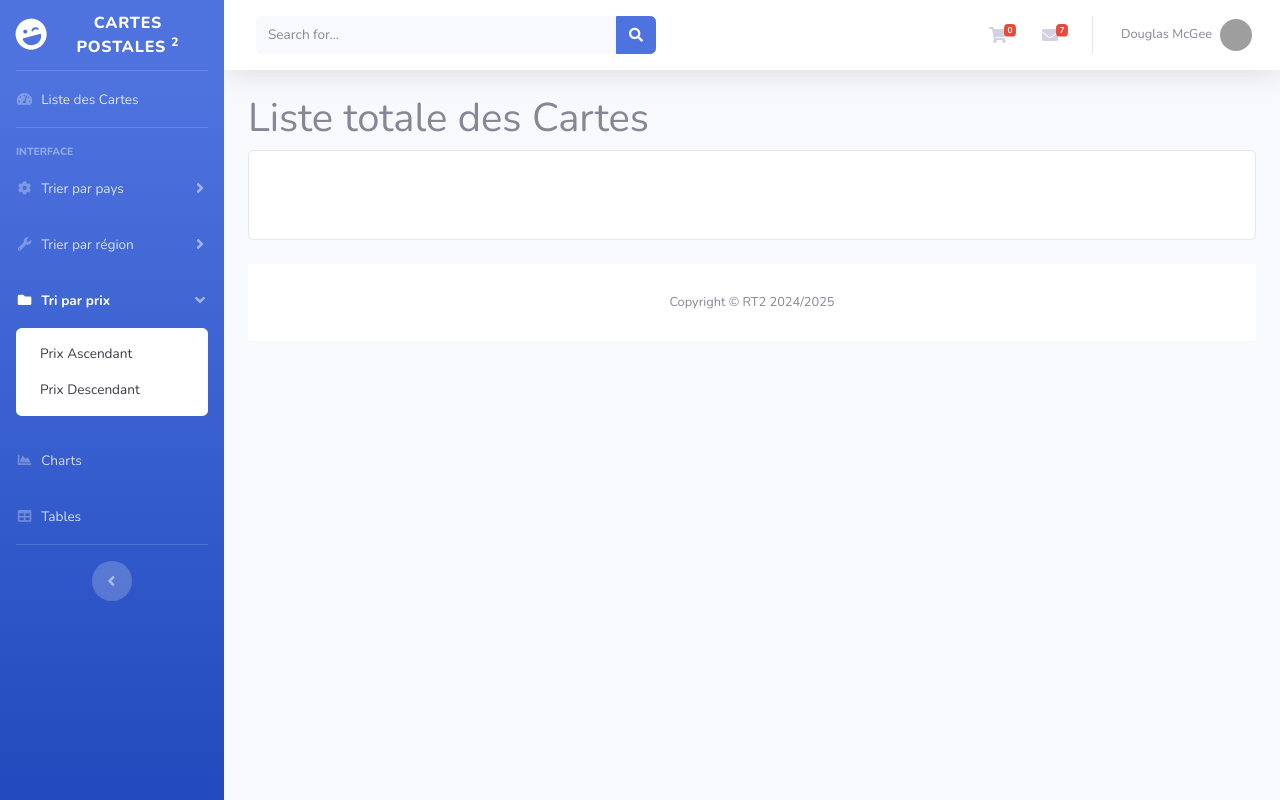
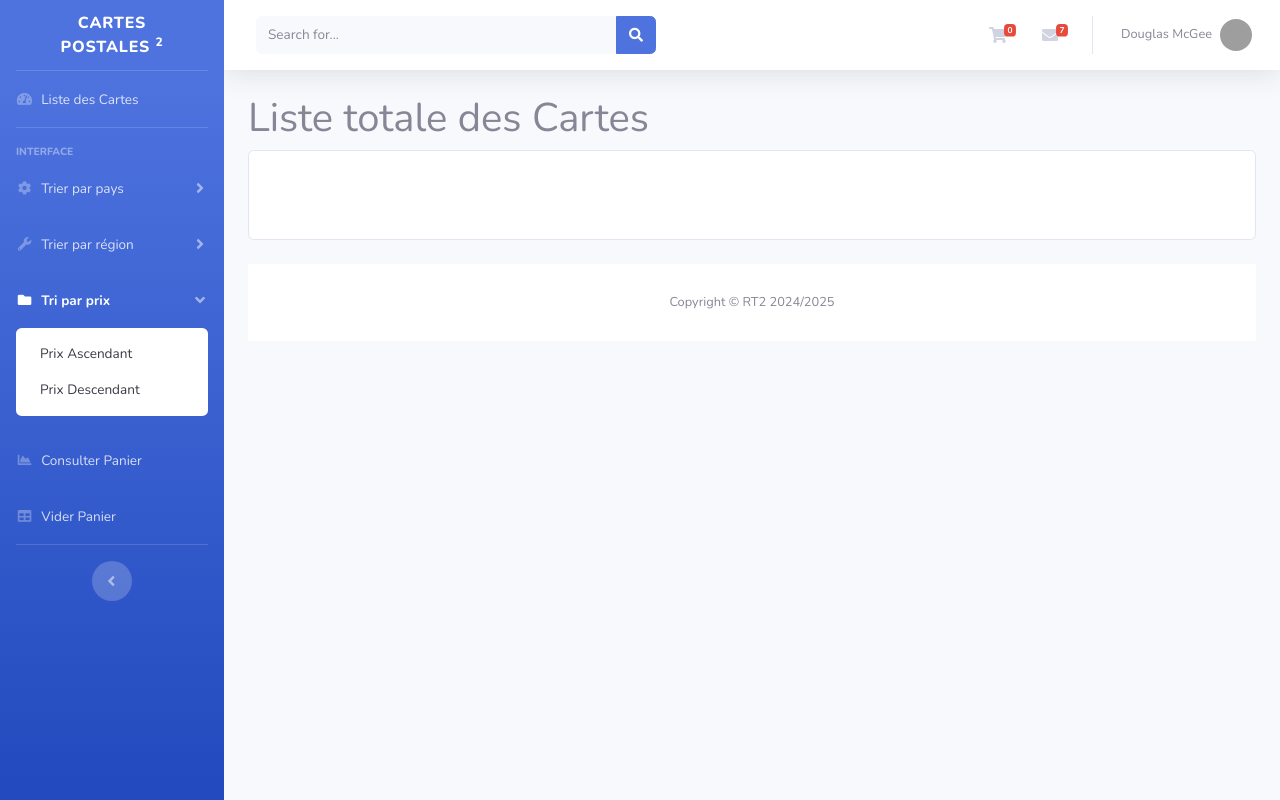
Before and after one commit to LinaMahfoudhi-creator/e_commerce, a Symfony app: template templates/Cartes/index.html.twig in a window 1280 px wide. Run offline with Twig, Linux system fonts and the light colour scheme; the template is opened without the code that fills it, so the values that code supplies are empty; some libraries are stand-ins or nearby versions; grey boxes are pictures that could not be loaded.

Commit message:
nav buttons

```diff
--- a/templates/Cartes/index.html.twig
+++ b/templates/Cartes/index.html.twig
@@ -16,10 +16,11 @@
                 <p class="card-text">Pays: {{carte.pays}}</p>
                 <h6 class="card-subtitle mb-2 text-body-secondary">Stock: {{carte.quantiteStock}}</h6>
                 <a href="{{path('cards.detail',{id: carte.id})}}" class="card-link">
-                    détail
+                    Acheter
                 </a>
                 <a href="{{path('cards.edit',{id: carte.id})}}" class="card-link">
                     modifier
+                </a>
                 <a href="{{path('cards.delete',{id: carte.id})}}" class="card-link">
                     supprimer
                 </a>
--- a/templates/template.html.twig
+++ b/templates/template.html.twig
@@ -35,10 +35,7 @@
     <ul class="navbar-nav bg-gradient-primary sidebar sidebar-dark accordion" id="accordionSidebar">
 
         <!-- Sidebar - Brand -->
-        <a class="sidebar-brand d-flex align-items-center justify-content-center" href="index.html">
-            <div class="sidebar-brand-icon rotate-n-15">
-                <i class="fas fa-laugh-wink"></i>
-            </div>
+        <a class="sidebar-brand d-flex align-items-center justify-content-center" href="{{ path('cards.list') }}">
             <div class="sidebar-brand-text mx-3">Cartes Postales <sup>2</sup></div>
         </a>
 
@@ -114,16 +111,16 @@
 
         <!-- Nav Item - Charts -->
         <li class="nav-item">
-            <a class="nav-link" href="charts.html">
+            <a class="nav-link" href="{{ path('panier.voir') }}">
                 <i class="fas fa-fw fa-chart-area"></i>
-                <span>Charts</span></a>
+                <span>Consulter Panier</span></a>
         </li>
 
         <!-- Nav Item - Tables -->
         <li class="nav-item">
-            <a class="nav-link" href="tables.html">
+            <a class="nav-link" href="{{ path('clear') }}">
                 <i class="fas fa-fw fa-table"></i>
-                <span>Tables</span></a>
+                <span>Vider Panier</span></a>
         </li>
 
         <!-- Divider -->
```
Also changed, not shown: src/Controller/ECommerceController.php (+15 -12 lines), src/Controller/PanierController.php (+10 -0 lines).
